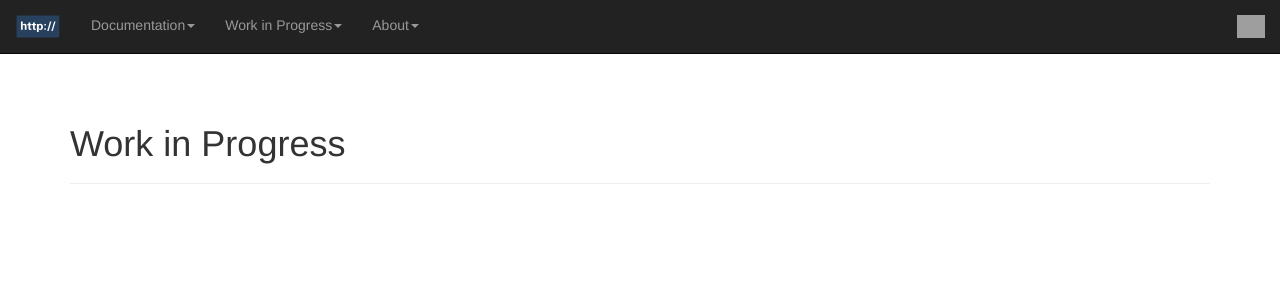
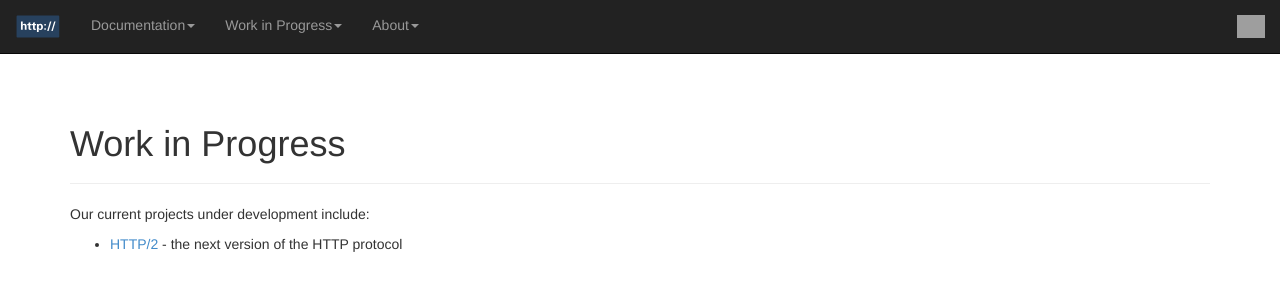
Before and after one commit to httpwg/httpwg.github.io, a Jekyll site: the page built from wip/index.md, in a window 1280 px wide. Shown: the top 300 px of the page. Built offline with Jekyll 4.4.1, drawn with Linux system fonts in a browser that asks for light colours; grey boxes are pictures that could not be loaded.

Commit message:
add HTTP/2

```diff
--- a/_includes/navbar.html
+++ b/_includes/navbar.html
@@ -28,6 +28,7 @@
       <li class="dropdown">
         <a href="#" class="dropdown-toggle" data-toggle="dropdown">Work in Progress<b class="caret"></b></a>
           <ul class="dropdown-menu">
+            <li><a href="https://http2.github.io/">HTTP/2</a></li>
           </ul>
       </li>
 
--- a/wip/index.md
+++ b/wip/index.md
@@ -2,3 +2,7 @@
 layout: page
 title: Work in Progress
 ---
+
+Our current projects under development include:
+
+* [HTTP/2](https://http2.github.io/) - the next version of the HTTP protocol
```
